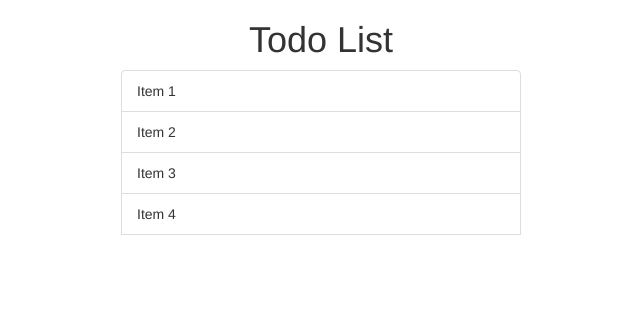
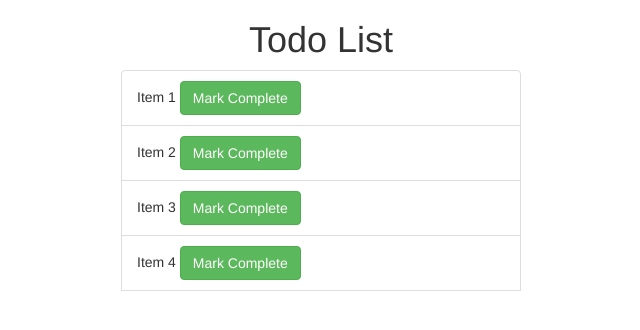
Before and after one commit to madintist/todo-app-vue, a Vue app: page / in a window 1280 px wide. Shown: the top 330 px of the page, without its empty margins (319-959 px from the left). Built offline with nearby package versions, Linux system fonts and the light colour scheme.

Commit message:
Add button to TodoListItem

```diff
--- a/src/components/TodoListItem.vue
+++ b/src/components/TodoListItem.vue
@@ -2,6 +2,7 @@
   <li>
     {{ todoItem.title }}
     <!-- Complete button here -->
+    <complete-item-button></complete-item-button>
   </li>
 </template>
 
```
